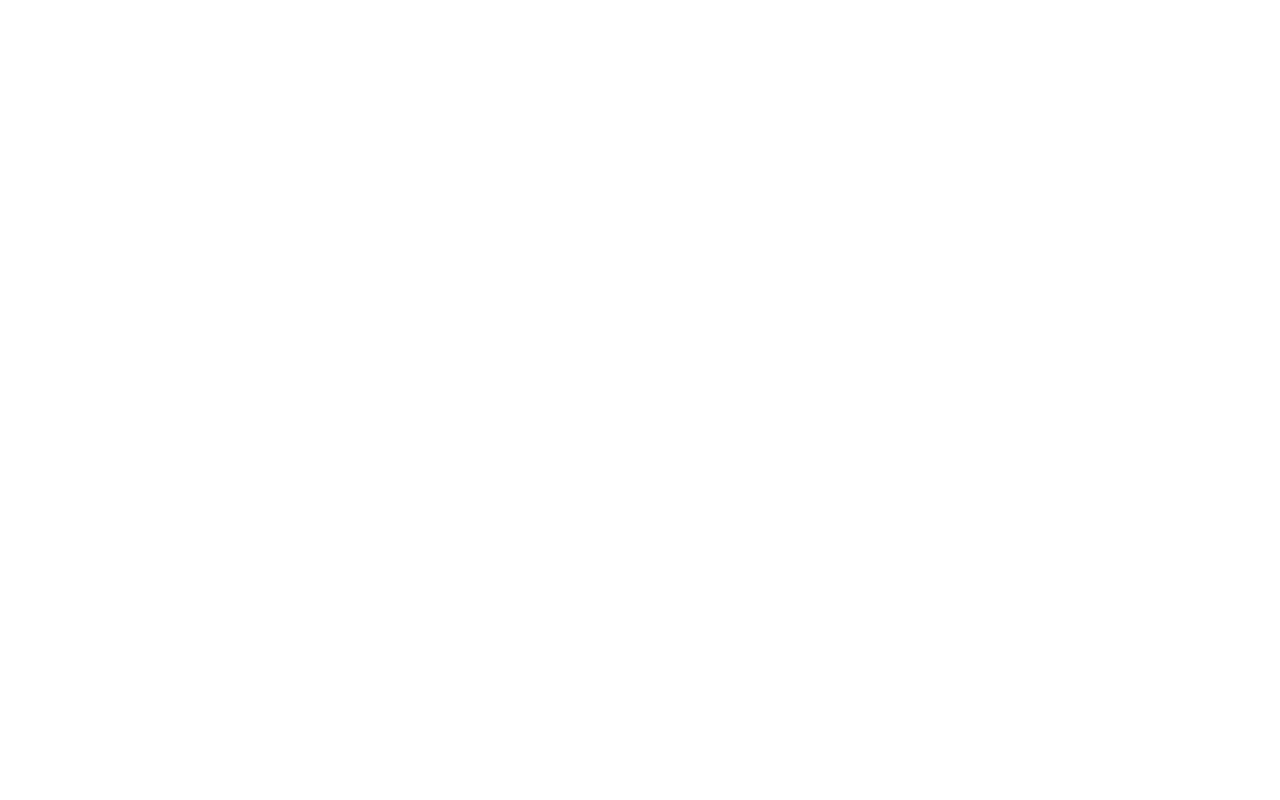
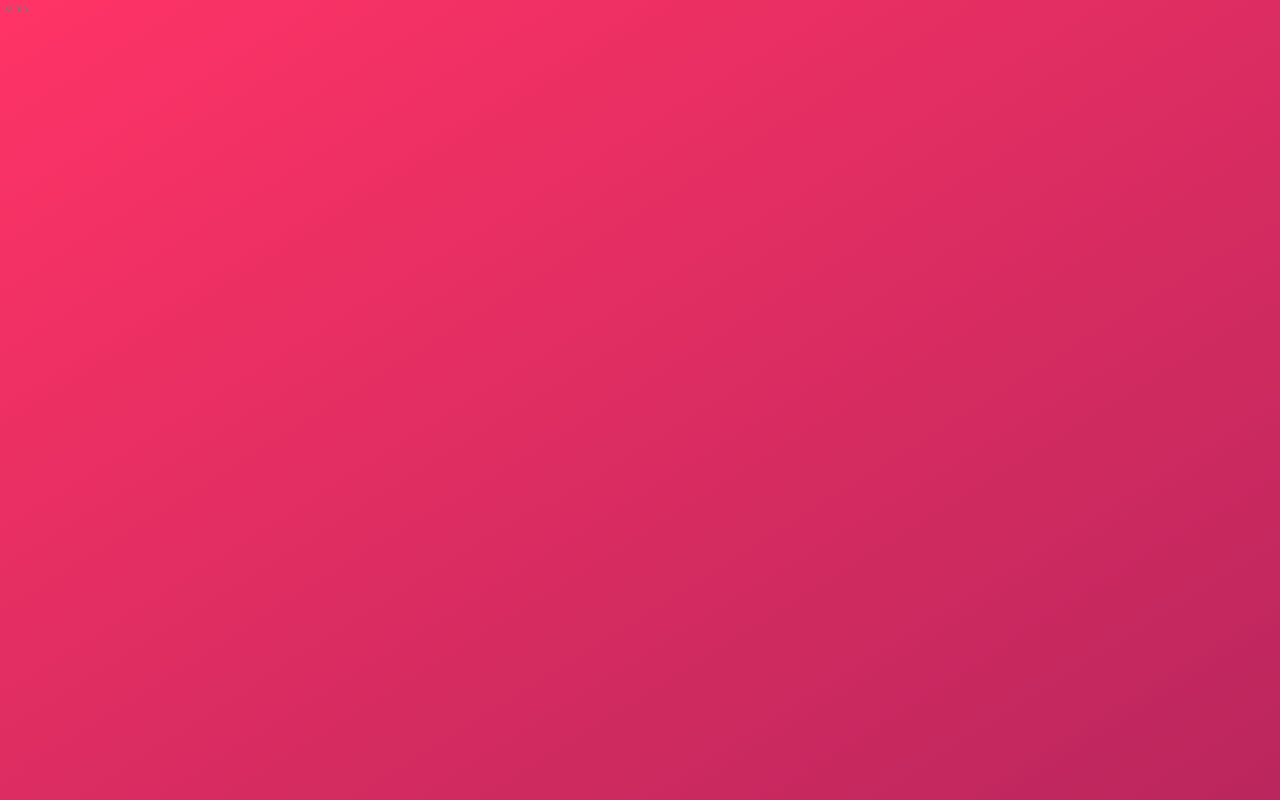
Before and after one commit to Naval63/Trello, a website: page src/index.html in a window 1280 px wide. Drawn offline with nearby package versions, Linux system fonts and the light colour scheme; files that its build step writes are made by us from their sources.

Commit message:
defining project settings

```diff
--- a/src/index.html
+++ b/src/index.html
@@ -9,6 +9,7 @@
     <link rel="stylesheet" href="main.css">
 </head>
 <body>
+    <div>Działa</div>
 
 </body>
 </html>
--- /dev/null
+++ b/src/scss/_base.scss
@@ -0,0 +1,48 @@
+// COLORS
+
+:root {
+    --color-primary: #eb2f64;
+    --color-primary-light: #FF3366;
+    --color-primary-dark: #BA265D;
+
+    --color-grey-light-1: #faf9f9;
+    --color-grey-light-2: #f4f2f2;
+    --color-grey-light-3: #f0eeee;
+    --color-grey-light-4: #ccc;
+
+    --color-grey-dark-1: #333;
+    --color-grey-dark-2: #777;
+    --color-grey-dark-3: #999;
+}
+
+// Reset page
+* {
+    margin: 0;
+    padding: 0;
+}
+
+*,
+*:after,
+*:before {
+    box-sizing: inherit;
+}
+
+// font-size = 1rem = 10px => 10px/16px = 62.5%
+html {
+    box-sizing: border-box;
+    font-size: 62.5%;
+}
+
+body {
+    font-family: 'Open Sans', sans-serif;
+    font-weight: 400;
+    line-height: 1.6;
+    color: var(--color-grey-dark-2);
+    background-image: linear-gradient(to right bottom,
+                        var(--color-primary-light),
+                        var(--color-primary-dark)
+                    );
+    background-size: cover;
+    background-repeat: no-repeat;
+    min-height: 100vh;
+}
--- a/src/scss/main.scss
+++ b/src/scss/main.scss
@@ -1,27 +1,3 @@
-/*
-COLORS
-
-Primary: #eb2f64
-Primary light: #FF3366
-Primary dark: #BA265D
-
-Grey light 1: #faf9f9
-Grey light 2: #f4f2f2
-Grey light 3: #f0eeee
-Grey light 4: #ccc
-
-Grey dark 1: #333
-Grey dark 2: #777
-Grey dark 3: #999
-
-*/
-
-html {
-    box-sizing: border-box;
-}
-
-*,
-*:after,
-*:before {
-    box-sizing: inherit;
-}
+@import 'base';
+@import 'components';
+@import 'layout';
```
Also changed, not shown: src/scss/_components.scss (added), src/scss/_layout.scss (added).
